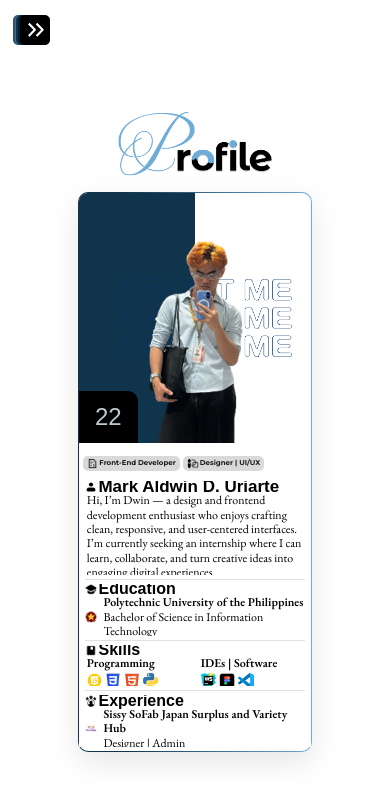
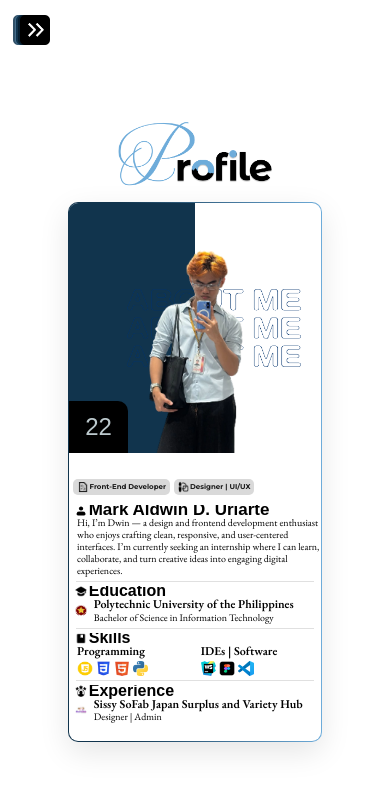
Before and after one commit to DwinnySlayer/portfolio2026, a React (Vite) app in the folder portfolio2026/: page /profile in a window 390 px wide. Shown: the top 800 px of the page. Built offline with nearby package versions, Linux system fonts and the light colour scheme; a web font is replaced by a local one.

Commit message:
few changes again

```diff
--- a/portfolio2026/src/pages/profile/Profile.css
+++ b/portfolio2026/src/pages/profile/Profile.css
@@ -279,7 +279,7 @@
     }
 
     .profile-card {
-        width: 60vw;    /* Take up more screen width */
+        width: 65vw;    /* Take up more screen width */
         height: auto;   /* CRITICAL: Let the card grow vertically */
         flex-direction: column; /* Stack left side (image) on top of right side (info) */
         min-height: unset;
@@ -305,7 +305,7 @@
 
     .profile-right-side {
         width: 100%;    /* Take full width when stacked */
-        height: 300px;   /* Grow based on content */
+        height: 280px;   /* Grow based on content */
         padding-top: 1vw;
         padding-bottom: 1vw;
     }
@@ -357,7 +357,7 @@
     }
 
     .variant-p2 {
-        font-size: 8px;
+        font-size: 10px !important;
         padding-left: 1vw;
         font-weight: 400;
     }
```
